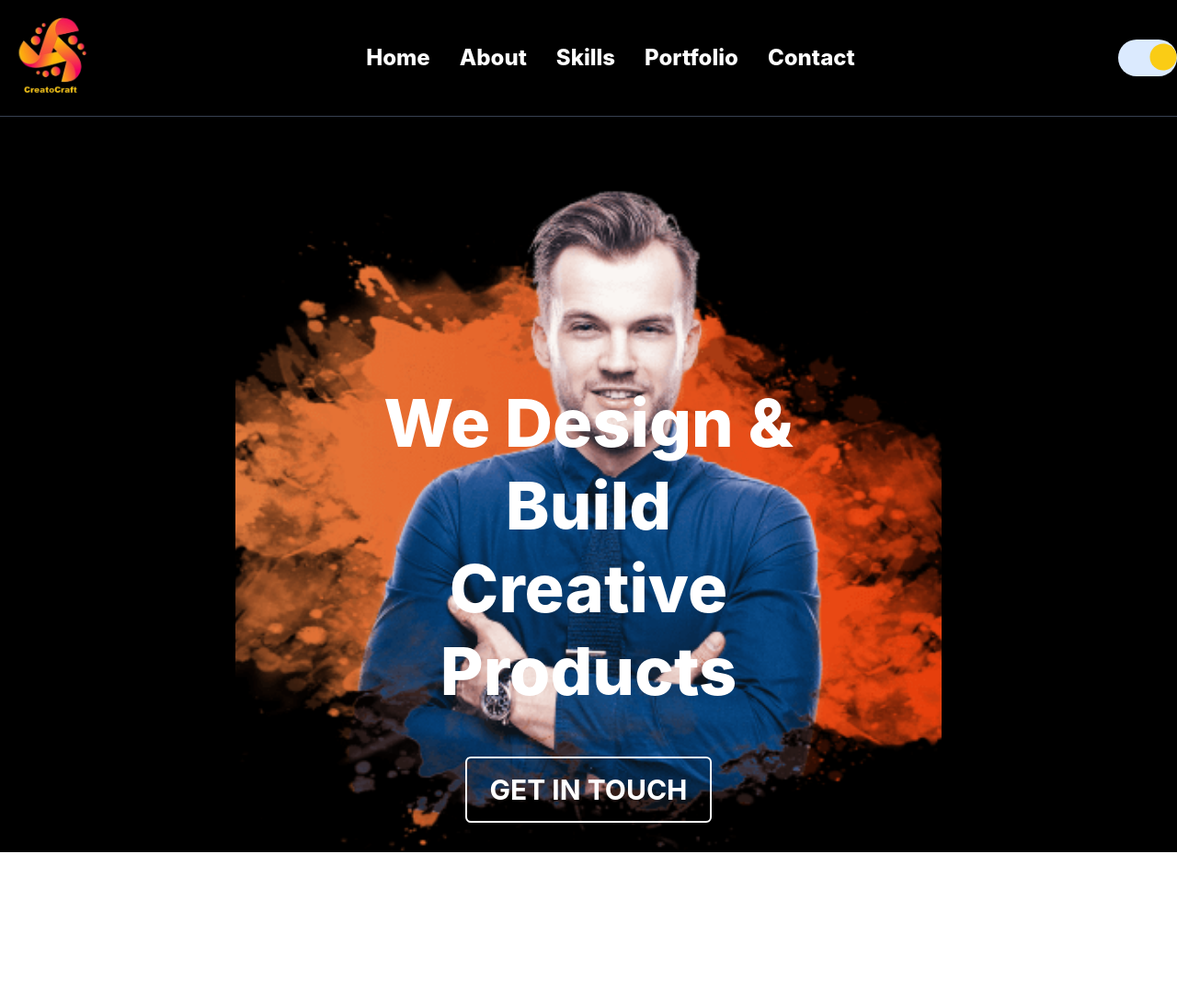
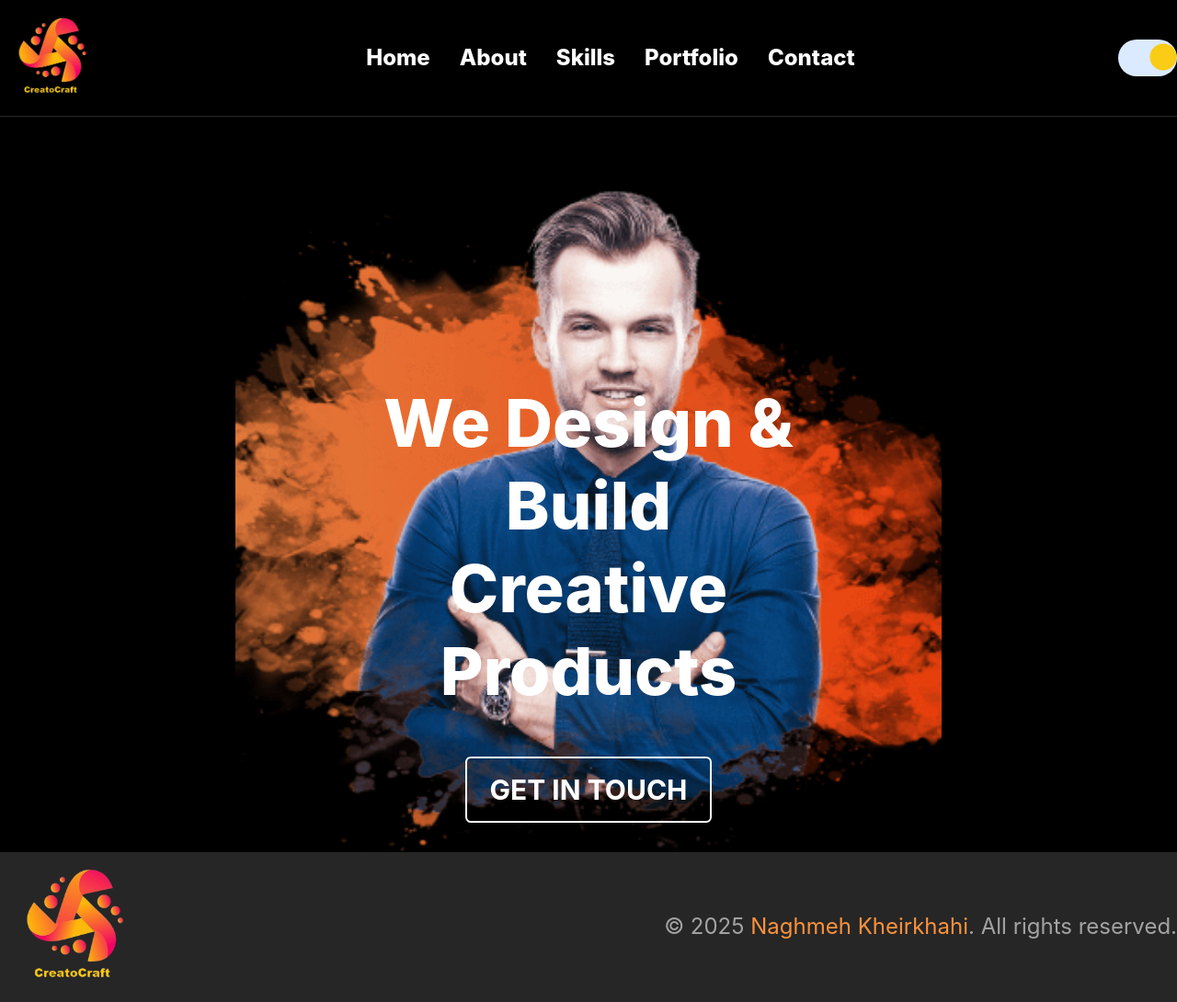
Before and after one commit to Naghmeh-Kheirkhahi/John-Doe, a React (Create React App) app: page / in a window 1280 px wide. Shown: the whole page at 92% size. Before the commit the page ends 927 px from the top, so only its background shows below. Built offline with nearby package versions, Linux system fonts and the light colour scheme.

Commit message:
made footer

```diff
--- a/public/index.html
+++ b/public/index.html
@@ -2,14 +2,14 @@
 <html lang="en">
   <head>
     <meta charset="utf-8" />
-    <link rel="icon" href="%PUBLIC_URL%/favicon.ico" />
+    <link rel="icon" href="%PUBLIC_URL%/JD logo.jpg" />
     <meta name="viewport" content="width=device-width, initial-scale=1" />
     <meta name="theme-color" content="#000000" />
     <meta
       name="description"
       content="Web site created using create-react-app"
     />
-    <link rel="apple-touch-icon" href="%PUBLIC_URL%/logo192.png" />
+    <link rel="apple-touch-icon" href="%PUBLIC_URL%/JD logo.jpg" />
     <!--
       manifest.json provides metadata used when your web app is installed on a
       user's mobile device or desktop. See https://developers.google.com/web/fundamentals/web-app-manifest/
@@ -24,7 +24,7 @@
       work correctly both with client-side routing and a non-root public URL.
       Learn how to configure a non-root public URL by running `npm run build`.
     -->
-    <title>React App</title>
+    <title>CreatoCraft</title>
   </head>
   <body>
     <noscript>You need to enable JavaScript to run this app.</noscript>
--- a/src/App.js
+++ b/src/App.js
@@ -17,6 +17,7 @@ import About from './NavbarItems/About';
 import Skills from './NavbarItems/Skills';
 import Portfolio from './NavbarItems/Portfolio';
 import Contact from './NavbarItems/Contact';
+import Footer from './Footer/Footer';
 
 
 
@@ -41,6 +42,7 @@ function App() {
         <Navbar />
         <Home />
 
+        <Footer />
       </ThemeProvider>
     </>
   );
--- /dev/null
+++ b/src/Footer/Footer.js
@@ -0,0 +1,21 @@
+import React from "react";
+import JDLogo from "../Assets/Images/JD logo.png";
+
+function Footer() {
+    return (
+        <footer className="bg-neutral-800 text-white py-2">
+            <div className="container mx-auto flex justify-between items-center">
+                {/* Left part: Logo */}
+                <div className="flex items-center">
+                    <img src={JDLogo} alt="JD Logo" className="w-40" />
+                </div>
+                {/* Right part: Text */}
+                <div className="text-neutral-400 text-2xl">
+                    <p>© 2025 <a href="https://www.linkedin.com/in/naghmeh-kheirkhahi-0ba42324b/" className="no-underline text-orange-400">Naghmeh Kheirkhahi</a>. All rights reserved.</p>
+                </div>
+            </div>
+        </footer>
+    );
+}
+
+export default Footer;
--- a/src/Navbar/Navbar.js
+++ b/src/Navbar/Navbar.js
@@ -10,7 +10,7 @@ function Navbar() {
 
     return (
         <>
-            <div className="bg-black border-b border-black text-white border-b-gray-700">
+            <div className="bg-black border-b border-black text-white border-b-neutral-800">
                 <div className="container mx-auto flex justify-between items-center py-3">
                     {/* Logo */}
                     <div className="text-center">
@@ -25,7 +25,7 @@ function Navbar() {
                                 className="text-2xl font-extrabold relative group"
                             >
                                 {item}
-                                <span className="block h-1 bg-orange-500 absolute left-0 bottom-0 w-0 group-hover:w-full transition-all duration-300"></span>
+                                <span className="block h-1 bg-orange-400 absolute left-0 bottom-0 w-0 group-hover:w-full transition-all duration-300"></span>
                             </a>
                         ))}
                     </div>
@@ -34,7 +34,7 @@ function Navbar() {
                         <label className="flex items-center cursor-pointer">
                             <div className="relative">
                                 <input type="checkbox" className="sr-only" checked={theme === "light"} onChange={toggleTheme} />
-                                <div className={`block w-16 h-10 rounded-full ${theme === "light" ? 'bg-blue-100' : 'bg-gray-800'}`}></div>
+                                <div className={`block w-16 h-10 rounded-full ${theme === "light" ? 'bg-blue-100' : 'bg-neutral-800'}`}></div>
                                 <div className="text-3xl dot absolute left-1 top-1 transition transform" style={{ transform: theme === "light" ? 'translateX(100%)' : 'translateX(0)' }}>
                                     {theme === "light" ? <FaCircle className="text-yellow-400"/> : <FaMoon className="text-yellow-100"/>}
                                 </div>
```
Also changed, not shown: public/JD logo.jpg (added), public/JD logo.png (added).
